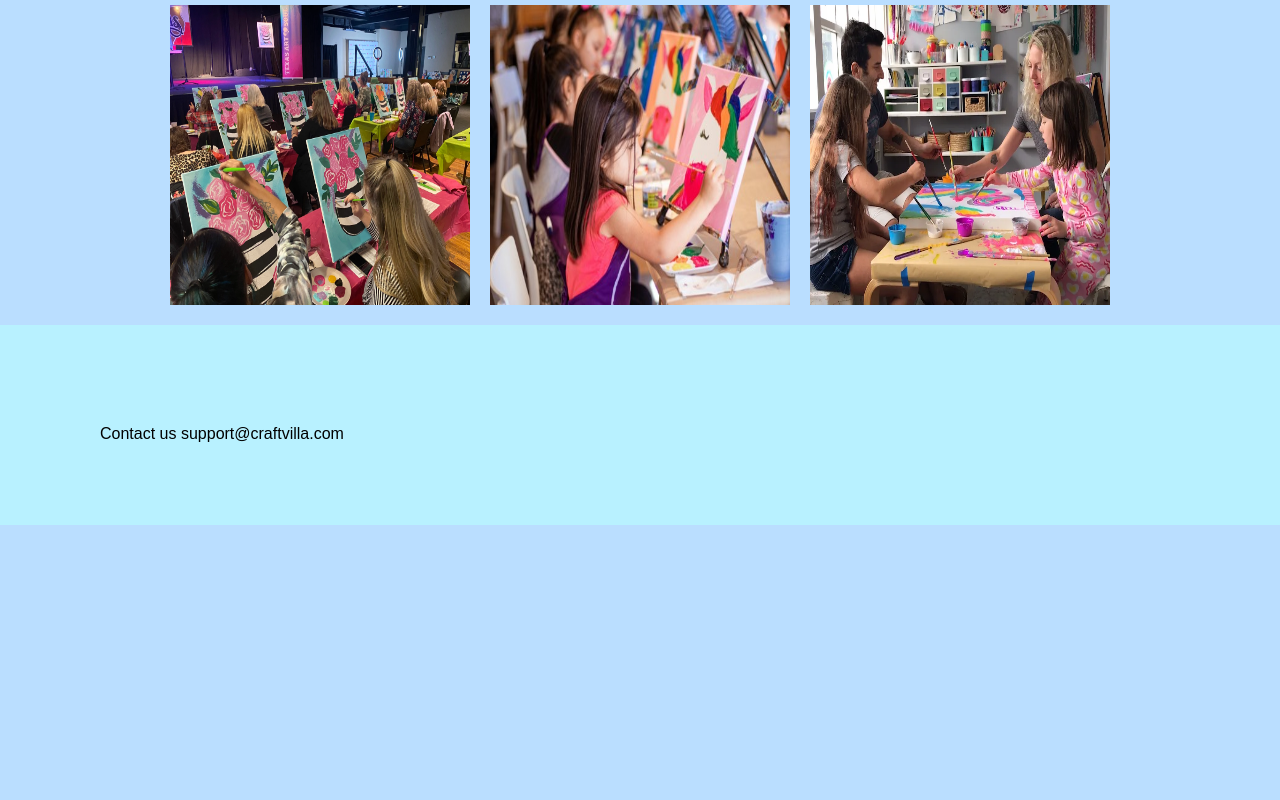
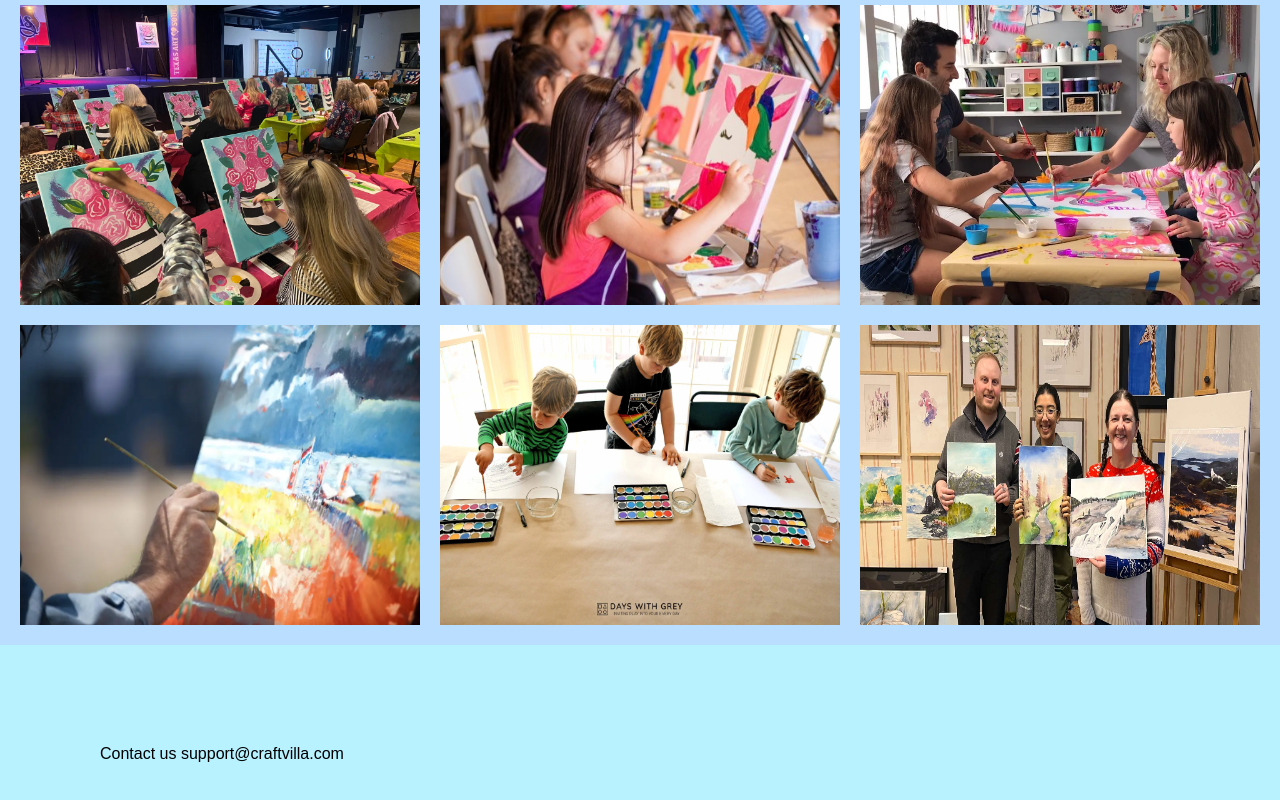
Before and after one commit to kine587/craftvilla-project, a plain HTML site: page galeri.html in a window 1280 px wide. Shown: the part 564-1364 px from the top of the page. Before the commit the page ends 1089 px from the top, so only its background shows below. Drawn offline with Linux system fonts and the light colour scheme.

Commit message:
added some more pictures to the galleri

```diff
--- a/galeri.html
+++ b/galeri.html
@@ -44,6 +44,18 @@
         src="./galery images/Family-Canvas-Challenge-1.webp"
         alt="family creating art together"
       />
+      <img
+        src="./galery images/person-som-maler-strand-med-akrylmaling-1024x682.webp"
+        alt="fin maling som person lager"
+      />
+      <img
+        src="./galery images/watercolors-for-kids-scaled.webp"
+        alt="unger som skallage flotte malinger"
+      />
+      <img
+        src="./galery images/www.visitbergen.jpg"
+        alt="tre smilende folk som har lagd flotte malinger"
+      />
     </div>
     <footer>
       <p>Contact us support@craftvilla.com</p>
--- a/style.css
+++ b/style.css
@@ -181,7 +181,7 @@ h3 {
   flex-wrap: wrap;
 }
 .galleri img {
-  width: 300px;
+  width: 400px;
   height: 300px;
   gap: 50px;
 }
```
Also changed, not shown: galery images/0fafe135-59bb-4dea-8956-c535918eef55.__CR0,0,970,600_PT0_SX970_V1___.jpg (deleted), galery images/359843574_747840424015469_6675891904792656293_n-768x1024.jpg (deleted), galery images/IMG_9806_56e87460-98fa-4b8f-ac00-b6926c2ca0a0_900x.webp (deleted), galery images/Kurs_-_Akvarellmaling_i_stort_format_Lars_A._Persson_kurs_2.jpg (deleted), galery images/artforall-artmakingvideos.jpg (deleted), galery images/happy-focused-diverse-people-drawing-canvas-multiracial-aprons-using-artist-tools-enjoying-painting-group-class-241828518.webp (deleted), galery images/how-to-paint-watercolor-portraits-Michael-Holter-HolterPortrait-3-scaled.jpg (deleted), galery images/pexels-photo-7898415.jpeg (deleted).
